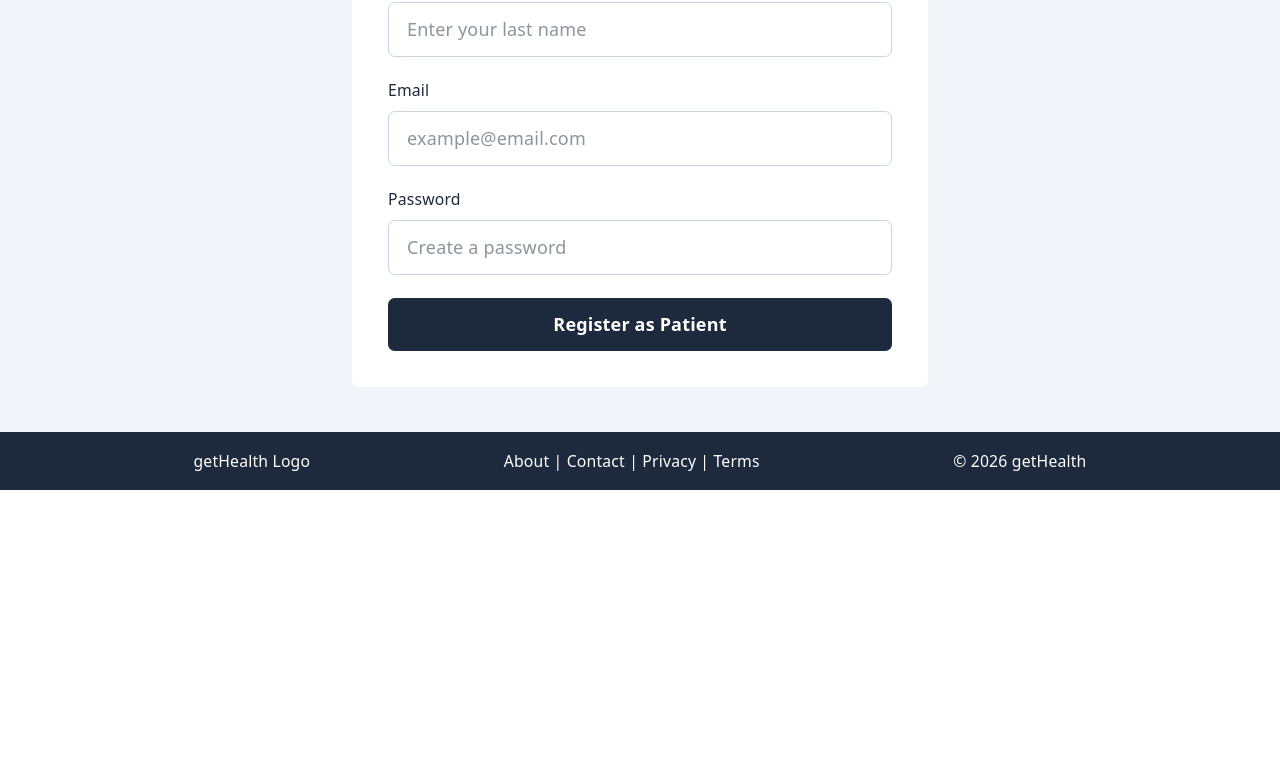
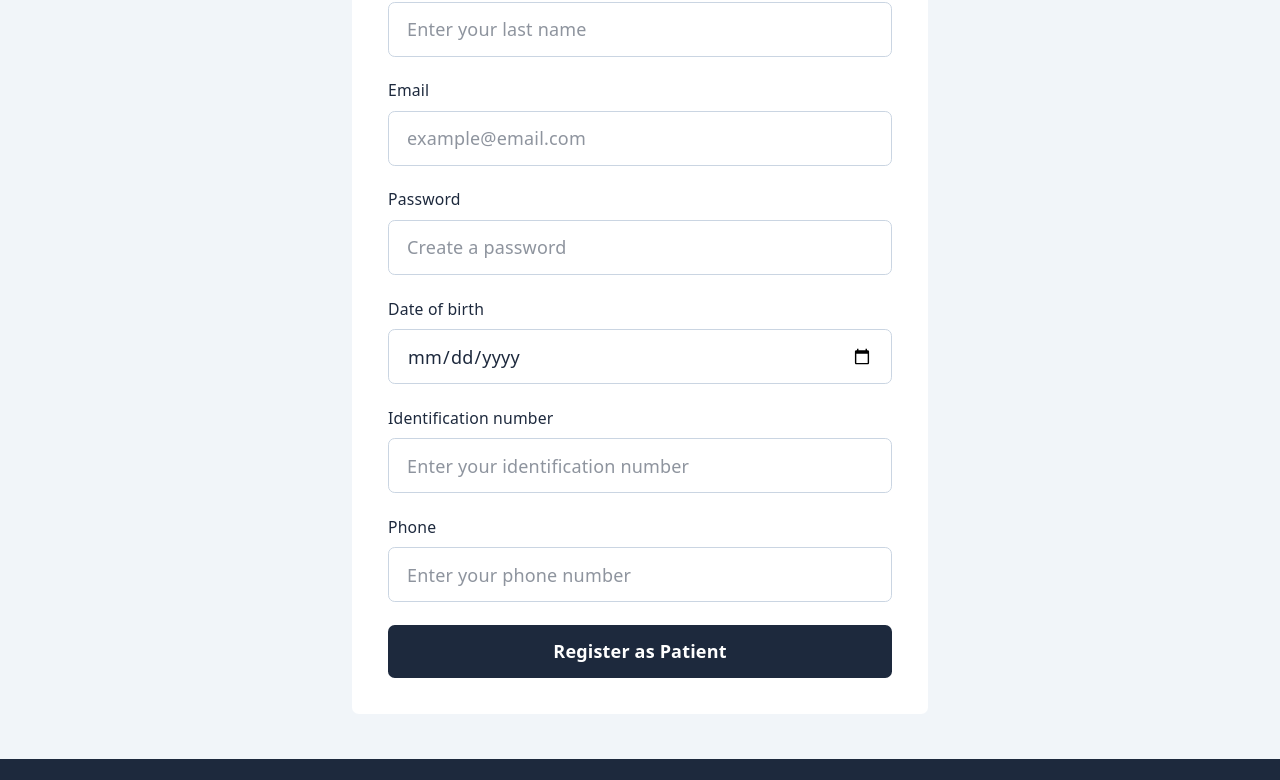
Before and after one commit to Quietchie-Code-Lean/getHealth-Final-Project, a React (Vite) app in the folder 01-getHealth-Frontend/: page /register in a window 1280 px wide. Shown: the part 558-1338 px from the top of the page. Before the commit the page ends 1048 px from the top, so only its background shows below. Built offline with nearby package versions, Linux system fonts and the light colour scheme; no server answers.

Commit message:
fix: add missing patient and professional registration fields

```diff
--- a/01-getHealth-Frontend/src/pages/Register.jsx
+++ b/01-getHealth-Frontend/src/pages/Register.jsx
@@ -9,24 +9,20 @@ import { useAuth } from "../context/AuthContext";
 
 const Register = () => {
   /* Preset Tailwind Styles */
-  const pageClass =
-    "flex min-h-[calc(100vh-80px)] items-center justify-center bg-slate-100 px-6 py-10";
+  const pageClass = "flex min-h-[calc(100vh-80px)] items-center justify-center bg-slate-100 px-6 py-10";
   const cardClass = "w-full max-w-lg rounded-md bg-white p-8";
   const headerClass = "mb-6";
   const titleClass = "text-3xl font-semibold text-slate-800";
   const subtitleClass = "mt-2 text-sm text-slate-600";
   const tabsClass = "mb-8 grid grid-cols-2 rounded-md bg-slate-100 p-1";
-  const tabBaseClass =
-    "rounded-md px-4 py-2 text-sm font-medium transition-colors duration-200";
+  const tabBaseClass = "rounded-md px-4 py-2 text-sm font-medium transition-colors duration-200";
   const tabActiveClass = `${tabBaseClass} bg-slate-800 text-white`;
   const tabInactiveClass = `${tabBaseClass} text-slate-600 hover:text-slate-800`;
   const formClass = "space-y-5";
   const labelClass = "mb-2 block text-sm font-medium text-slate-800";
-  const inputClass =
-    "w-full rounded-md border border-slate-300 px-4 py-3 text-slate-800 outline-none transition-colors duration-200 focus:border-slate-800";
+  const inputClass = "w-full rounded-md border border-slate-300 px-4 py-3 text-slate-800 outline-none transition-colors duration-200 focus:border-slate-800";
   const errorClass = "text-sm text-red-600";
-  const buttonClass =
-    "w-full rounded-md bg-slate-800 px-4 py-3 font-semibold text-white transition-colors duration-200 hover:bg-slate-700 disabled:cursor-not-allowed disabled:opacity-60";
+  const buttonClass = "w-full rounded-md bg-slate-800 px-4 py-3 font-semibold text-white transition-colors duration-200 hover:bg-slate-700 disabled:cursor-not-allowed disabled:opacity-60";
 
   // ============================================================
   // NAVIGATION AND AUTHENTICATION
@@ -51,6 +47,10 @@ const Register = () => {
     lastName: "",
     email: "",
     password: "",
+
+    // Shared profile fields
+    dateOfBirth: "",
+    identificationNumber: "",
 
     // Professional-specific fields
     specialityId: "",
@@ -78,6 +78,9 @@ const Register = () => {
       lastName: "",
       email: "",
       password: "",
+      phone: "",
+      identificationNumber: "",
+      dateOfBirth: "",
       specialityId: "",
       licenseNumber: "",
     });
@@ -117,6 +120,9 @@ const Register = () => {
           lastName: formData.lastName,
           email: formData.email,
           password: formData.password,
+          phone: formData.phone,
+          dateOfBirth: formData.dateOfBirth,
+          identificationNumber: formData.identificationNumber,
         };
 
         const data = await registerPatient(patientData);
@@ -131,6 +137,8 @@ const Register = () => {
           lastName: formData.lastName,
           email: formData.email,
           password: formData.password,
+          dateOfBirth: formData.dateOfBirth,
+          identificationNumber: formData.identificationNumber,
           specialityId: formData.specialityId,
           licenseNumber: formData.licenseNumber,
         };
@@ -148,7 +156,7 @@ const Register = () => {
       // Displays the server error message or a default registration error.
       setError(
         error.response?.data?.message ||
-          "Unable to register. Please check your information.",
+        "Unable to register. Please check your information.",
       );
     } finally {
       // Resets the loading state after the registration request completes.
@@ -274,6 +282,68 @@ const Register = () => {
             />
           </div>
 
+          {/* Patient and professional date of birth field */}
+          <div>
+            <label htmlFor="dateOfBirth" className={labelClass}>
+              Date of birth
+            </label>
+
+            <input
+              id="dateOfBirth"
+              name="dateOfBirth"
+              type="date"
+              value={formData.dateOfBirth}
+              onChange={handleChange}
+              required
+              className={inputClass}
+            />
+
+          </div>
+
+          {/* Patient and professional identification number field */}
+          <div>
+            <label htmlFor="identificationNumber" className={labelClass}>
+              Identification number
+            </label>
+
+            <input
+              id="identificationNumber"
+              name="identificationNumber"
+              type="text"
+              value={formData.identificationNumber}
+              onChange={handleChange}
+              placeholder="Enter your identification number"
+              required
+              className={inputClass}
+            />
+
+          </div>
+
+          {/* Displays the patient-specific registration fields */}
+          {activeTab === "patient" && (
+
+            <div>
+
+              <label htmlFor="phone" className={labelClass}>
+                Phone
+              </label>
+
+              <input
+                id="phone"
+                name="phone"
+                type="tel"
+                value={formData.phone}
+                onChange={handleChange}
+                placeholder="Enter your phone number"
+                autoComplete="tel"
+                required
+                className={inputClass}
+              />
+
+            </div>
+
+          )}
+
           {/* Displays additional fields required for professional registration */}
           {activeTab === "professional" && (
             <>
```
Also changed, not shown: 01-getHealth-Frontend/src/pages/Login.jsx (+3 -6 lines).
